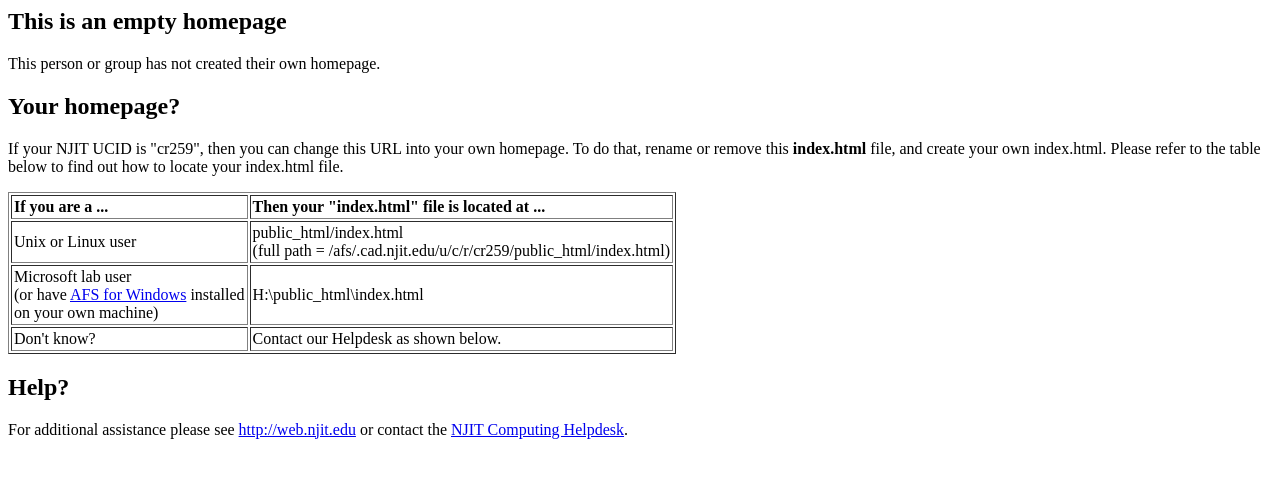
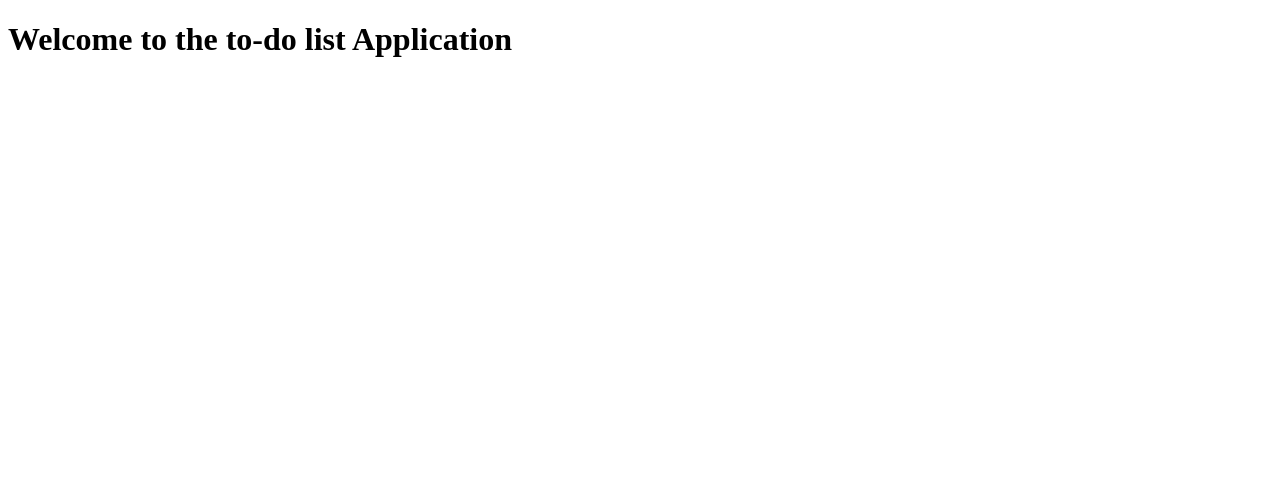
Before and after one commit to cjrojas72/is218signuphw, a plain HTML site: page index.html in a window 1280 px wide. Drawn offline with Linux system fonts and the light colour scheme.

Commit message:
Add HW index.html

```diff
--- a/index.html
+++ b/index.html
@@ -1,44 +1,8 @@
-<!-- NJIT default user homepage version 20070214 -->
+<!Doctype html>
 <html>
 	<head>
-		<title>Empty homepage</title>
 	</head>
 	<body>
-		<h2>This is an empty homepage</h2>
-		This person or group has not created their own homepage.
-		<h2>Your homepage?</h2>
-		If your NJIT UCID is "cr259",
-		then you can change this URL into your own homepage.
-		To do that, rename or remove this <strong>index.html</strong> file,
-		and create your own index.html.
-		Please refer to the table below to find out how to locate
-		your index.html file.
-		<p>
-		<table border=1 cellpadding=2>
-			<tr>
-				<td><b>If you are a ...</b></td>
-				<td><b>Then your "index.html" file is located at ...</b></td></tr>
-			<tr>
-				<td>Unix or Linux user</td>
-				<td>public_html/index.html<br />
-				(full path = /afs/.cad.njit.edu/u/c/r/cr259/public_html/index.html)
-				</td>
-			</tr>
-			<tr>
-				<td>Microsoft lab user<br>(or have
-				<a href=http://web.njit.edu/all_topics/AFS/windows.client>AFS
-					for Windows</a> installed<br /> on your own machine)</td>
-				<td>H:\public_html\index.html</td>
-			</tr>
-			<tr>
-				<td>Don't know?</td>
-				<td>Contact our Helpdesk as shown below.</td>
-			</tr>
-		</table>
-		<h2>Help?</h2>
-		For additional assistance please see
-		<a target="_blank" title="UCS Homepage" href=http://web.njit.edu>http://web.njit.edu</a> or contact the
-		<a target="_blank" title="Computing Helpdesk" href=http://ist.njit.edu/support/helpdesk.php>NJIT
-			Computing Helpdesk</a>.
+		<h1> Welcome to the to-do list Application</h1>
 	</body>
-</html>
+</html
```
